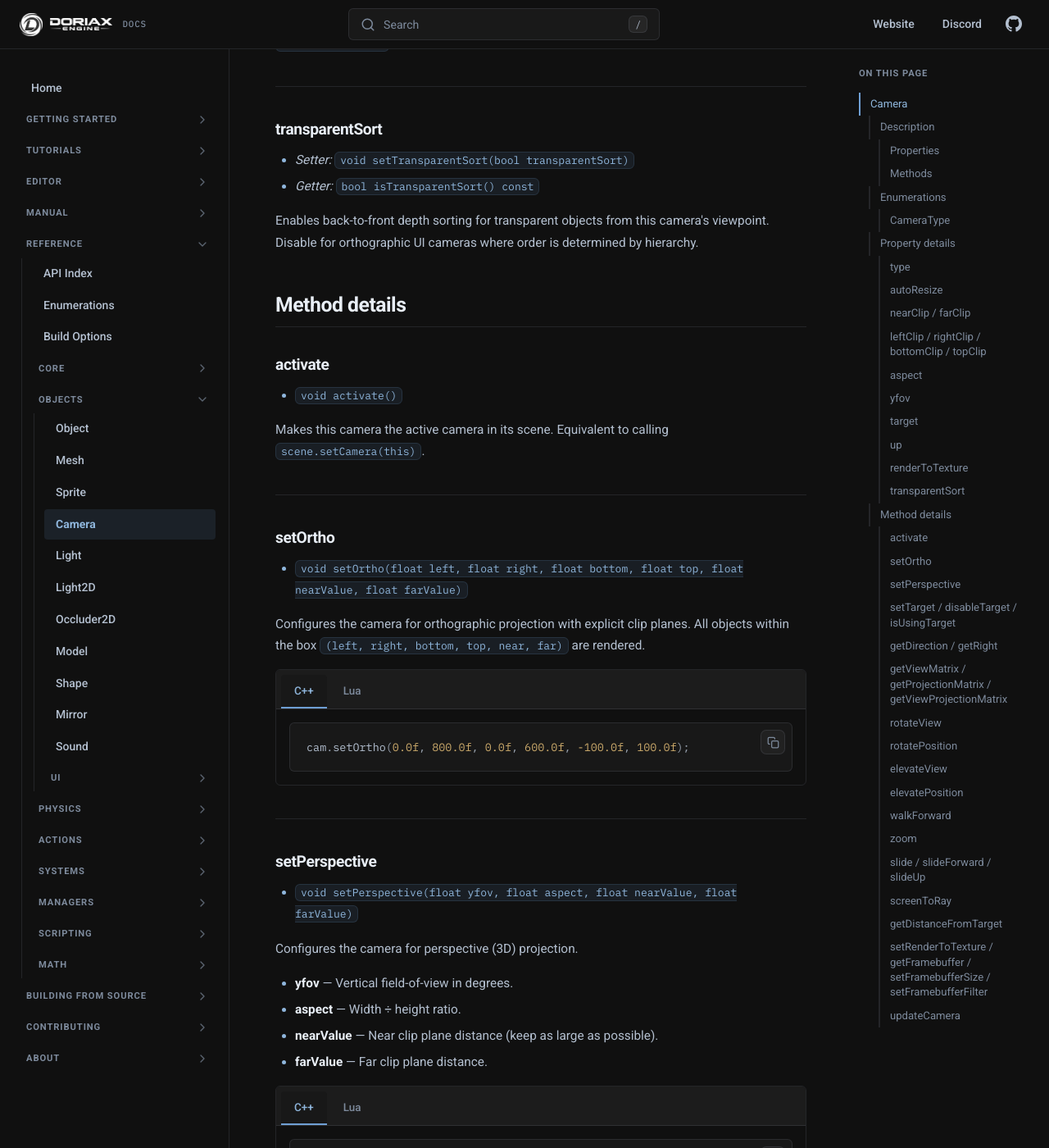
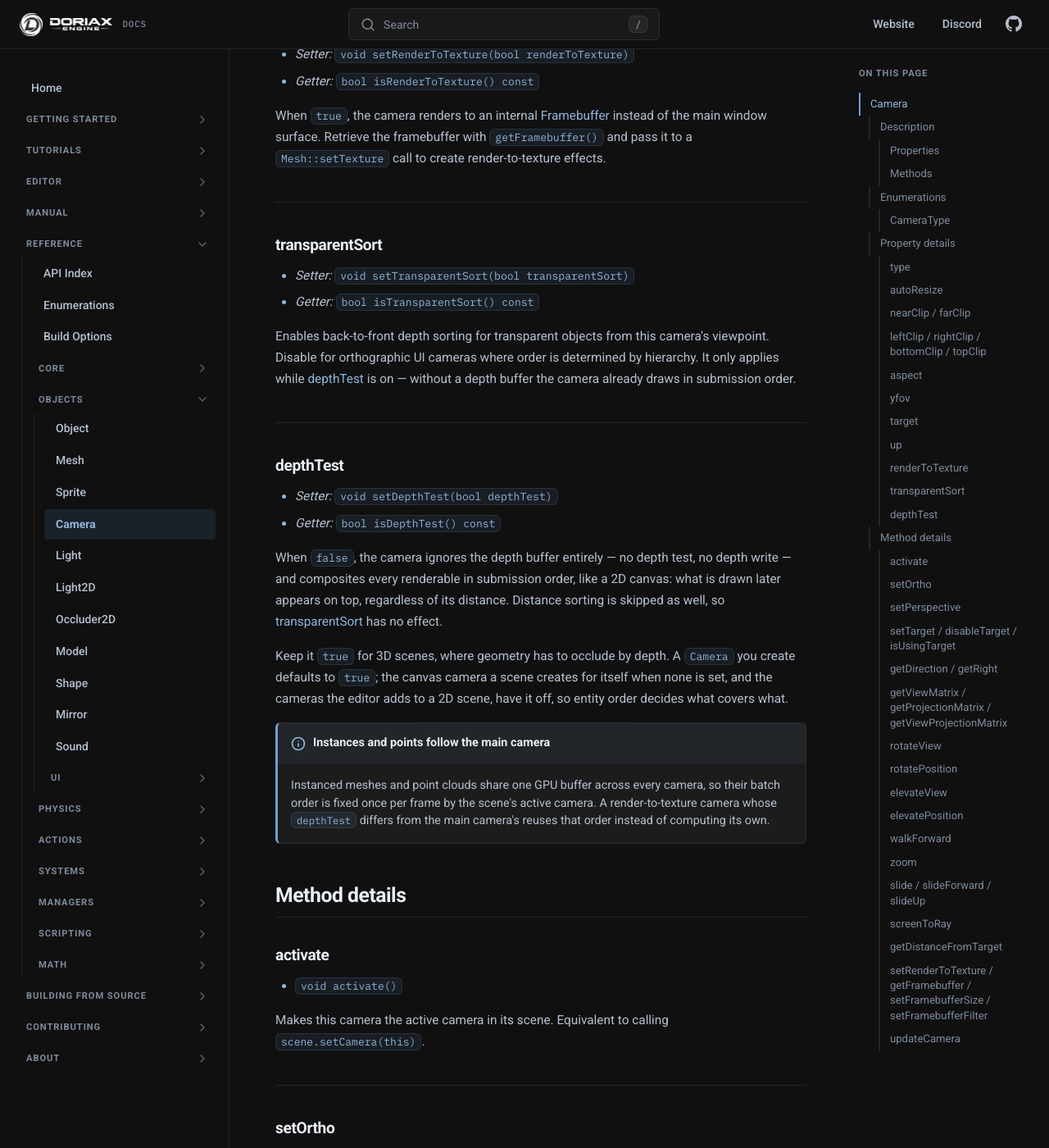
Before and after one commit to doriaxengine/doriax-docs, an MkDocs documentation site: the page built from docs/reference/classes/camera.md, in a window 1280 px wide and 1400 px high, scrolled down 6632 px. Shown: the whole window at 82% size. Built offline with MkDocs 1.6.1, drawn with Linux system fonts in a browser that asks for light colours; comment, search, counter and statistics services are not loaded; some of the changed text lies outside the part shown.

Commit message:
Added depthText docs and others info

```diff
--- a/docs/reference/classes/camera.md
+++ b/docs/reference/classes/camera.md
@@ -51,6 +51,7 @@ description: Camera API reference — orthographic and perspective projection, t
 | Vector3 | [up](#up) | `(0,1,0)` | C++ \| Lua |
 | bool | [renderToTexture](#rendertotexture) | `false` | C++ \| Lua |
 | bool | [transparentSort](#transparentsort) | `true` | C++ \| Lua |
+| bool | [depthTest](#depthtest) | `true` | C++ \| Lua |
 
 ### Methods
 
@@ -110,6 +111,8 @@ description: Camera API reference — orthographic and perspective projection, t
 | void | [setFramebufferFilter](#setrendertotexture-getframebuffer-setframebuffersize-setframebufferfilter) | C++ \| Lua |
 | void | [setTransparentSort](#transparentsort) | C++ \| Lua |
 | bool | [isTransparentSort](#transparentsort) | C++ \| Lua |
+| void | [setDepthTest](#depthtest) | C++ \| Lua |
+| bool | [isDepthTest](#depthtest) | C++ \| Lua |
 | Ray | [screenToRay](#screentoray) | C++ \| Lua |
 | float | [getDistanceFromTarget](#getdistancefromtarget) | C++ \| Lua |
 | void | [updateCamera](#updatecamera) | C++ \| Lua |
@@ -206,7 +209,24 @@ When `true`, the camera renders to an internal [Framebuffer](#setrendertotexture
 * *Setter:* `void setTransparentSort(bool transparentSort)`
 * *Getter:* `bool isTransparentSort() const`
 
-Enables back-to-front depth sorting for transparent objects from this camera's viewpoint. Disable for orthographic UI cameras where order is determined by hierarchy.
+Enables back-to-front depth sorting for transparent objects from this camera's viewpoint. Disable for orthographic UI cameras where order is determined by hierarchy. It only applies while [depthTest](#depthtest) is on — without a depth buffer the camera already draws in submission order.
+
+---
+
+### depthTest
+
+* *Setter:* `void setDepthTest(bool depthTest)`
+* *Getter:* `bool isDepthTest() const`
+
+When `false`, the camera ignores the depth buffer entirely — no depth test, no depth write — and composites every renderable in submission order, like a 2D canvas: what is drawn later appears on top, regardless of its distance. Distance sorting is skipped as well, so [transparentSort](#transparentsort) has no effect.
+
+Keep it `true` for 3D scenes, where geometry has to occlude by depth. A `Camera` you create defaults to `true`; the canvas camera a scene creates for itself when none is set, and the cameras the editor adds to a 2D scene, have it off, so entity order decides what covers what.
+
+!!! note "Instances and points follow the main camera"
+    Instanced meshes and point clouds share one GPU buffer across every camera, so their
+    batch order is fixed once per frame by the scene's active camera. A render-to-texture
+    camera whose `depthTest` differs from the main camera's reuses that order instead of
+    computing its own.
 
 ## Method details
 
```
Also changed, not shown: docs/editor/command-line.md (+3 -1 lines), docs/getting-started/installation.md (+10 -0 lines), docs/manual/rendering-pipeline.md (+8 -0 lines).
